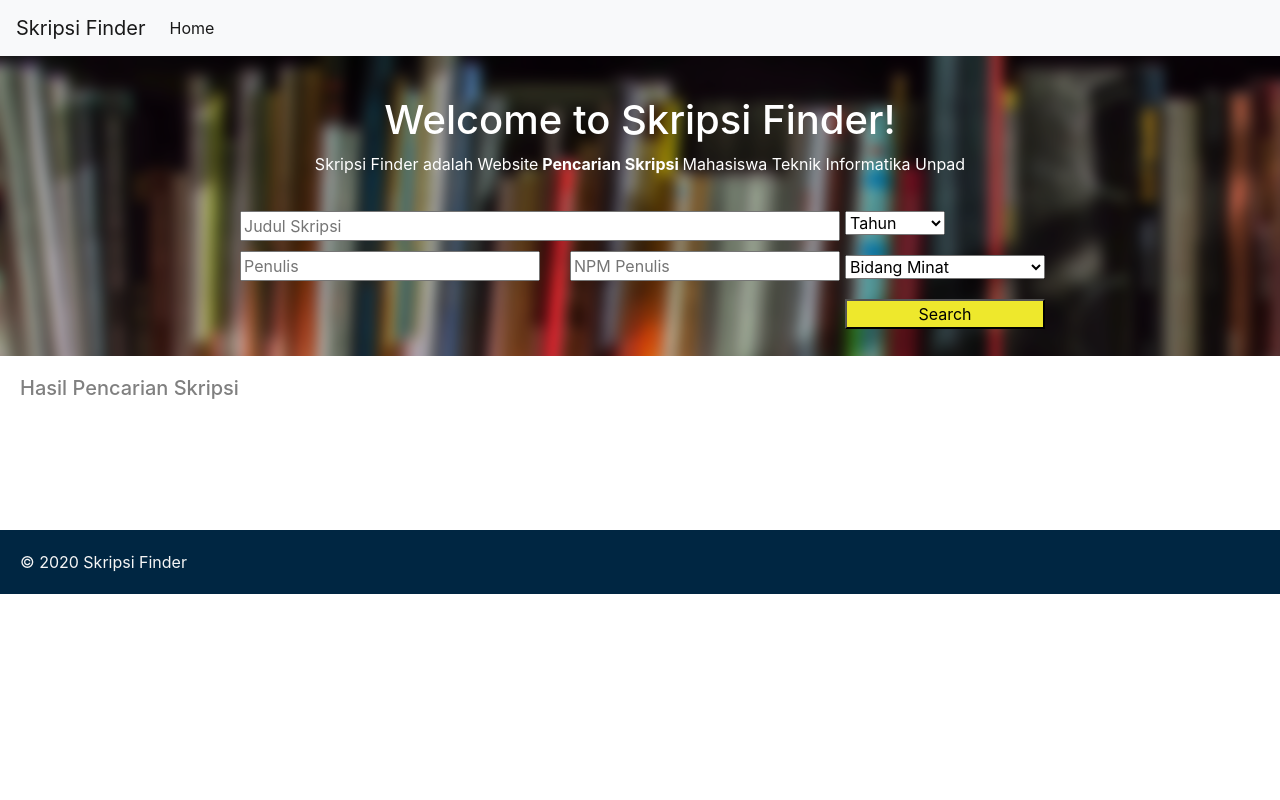
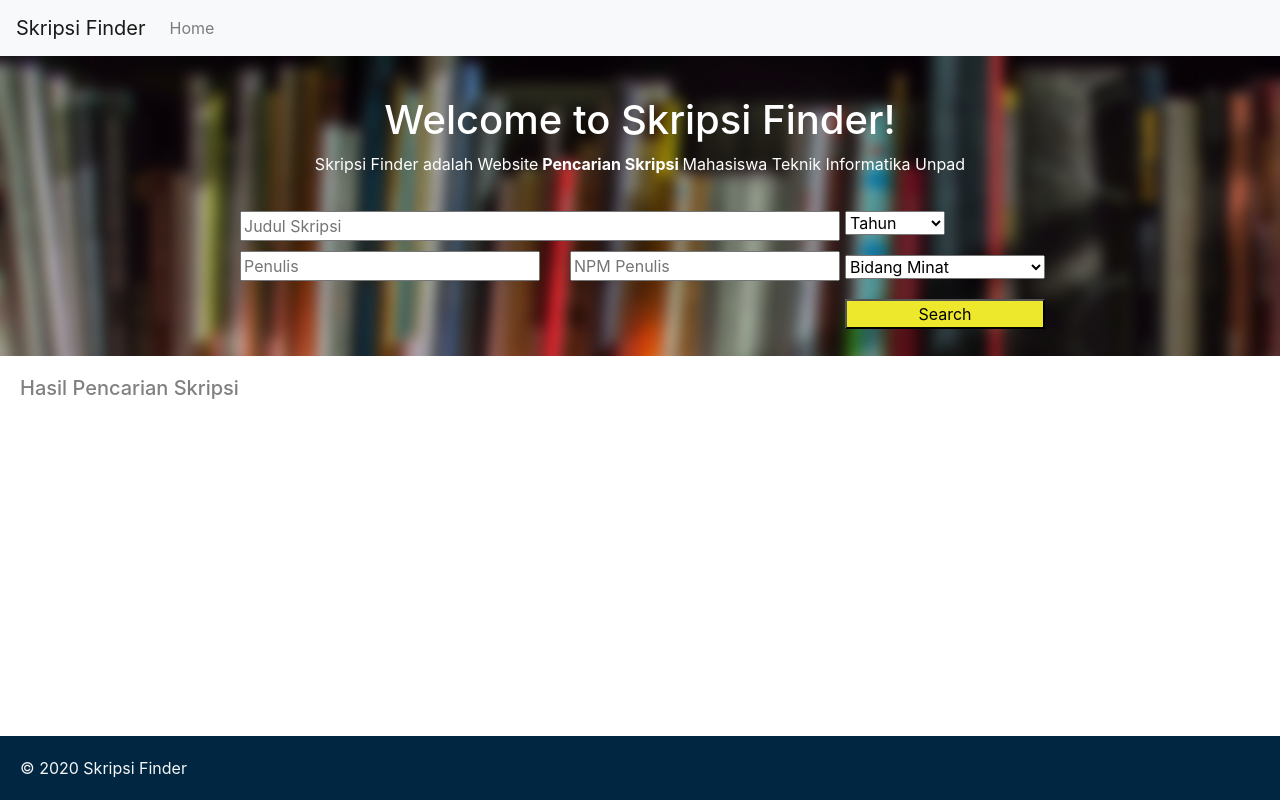
Before and after one commit to fardil/SkripsiFinder, a React (Create React App) app: page / in a window 1280 px wide. Built offline with nearby package versions, Linux system fonts and the light colour scheme.

Commit message:
navbar and footer responsive

```diff
--- a/package.json
+++ b/package.json
@@ -15,6 +15,7 @@
     "react": "^16.13.1",
     "react-bootstrap": "^1.0.1",
     "react-bootstrap-dropdown": "^0.3.0",
+    "react-bootstrap-dropdown-menu": "^1.1.15",
     "react-dom": "^16.13.1",
     "react-dropdown": "^1.7.0",
     "react-dropdown-button": "^1.0.11",
--- a/src/Assets/style.css
+++ b/src/Assets/style.css
@@ -51,8 +51,12 @@
   background-color: #002642;
   color: whitesmoke;
   padding: 20px;
-  margin-top: 110px;
-  margin-bottom: 0px;
+  width: 100%;
+  position: absolute;
+  overflow: hidden;
+  bottom: 0;
+  /* margin-top: 110px;
+  margin-bottom: 0px; */
 }
 
 form{
@@ -113,7 +117,6 @@
 
 
 /* css skripsi */
-
 .col-md-8#title{
   margin-top: 30px;
   padding: 15px;
@@ -156,6 +159,13 @@
   display: flex;
 }
 
+@media only screen and (max-width: 480px) {
+  #footer ul li a img {
+    max-width: 100%;
+    display: block;
+    /* height: auto; */
+   }
+  }
 
 /* .dropdown#tahun{
   margin-top: -80px;
--- a/src/Pages/homepage.js
+++ b/src/Pages/homepage.js
@@ -1,7 +1,7 @@
 import React, { useState } from 'react';
-import { Link } from "react-router-dom";
 import axios from 'axios';
 import qs from 'qs';
+import { Button, Navbar, Nav, NavItem, NavDropdown, MenuItem } from 'react-bootstrap';
 
 export default function Homepage(){
 
@@ -137,23 +137,15 @@
 return (
     <body>
       {/* Navbar */}
-      <nav className="navbar navbar-expand-lg navbar-light bg-light">
-        <a className="navbar-brand" href="/">Skripsi Finder</a>
-        <button className="navbar-toggler" type="button" data-toggle="collapse" data-target="#navbarSupportedContent" aria-controls="navbarSupportedContent" aria-expanded="false" aria-label="Toggle navigation">
-            <span className="navbar-toggler-icon"></span>
-        </button>
-
-        <div className="collapse navbar-collapse" id="navbarSupportedContent">
-            <ul className="navbar-nav mr-auto">
-                <li className="nav-item active">
-                    <a className="nav-link" href="/">Home</a>
-                </li>
-                <li className="nav-item">
-                    {/* <a className="nav-link" href="Login">Login</a> */}
-                </li>
-            </ul>
-        </div>
-      </nav>
+      <Navbar bg="light" expand="lg">
+      <Navbar.Brand href="#home">Skripsi Finder</Navbar.Brand>
+      <Navbar.Toggle aria-controls="basic-navbar-nav" />
+      <Navbar.Collapse id="basic-navbar-nav">
+        <Nav className="mr-auto">
+          <Nav.Link href="#home">Home</Nav.Link>
+        </Nav>
+      </Navbar.Collapse>
+    </Navbar>
 
       <div className="header">
         <h1>
```
Also changed, not shown: src/Database/database schema.png (added), 1 other file (tests, documents, lock files or other folders).
